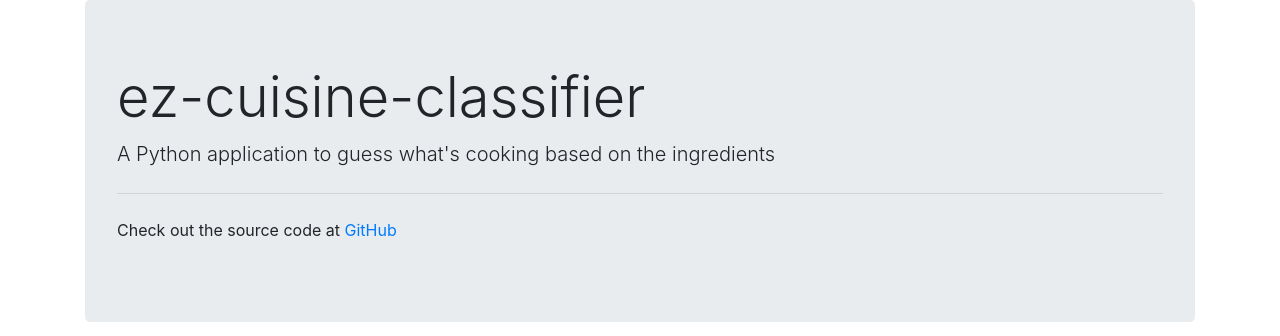
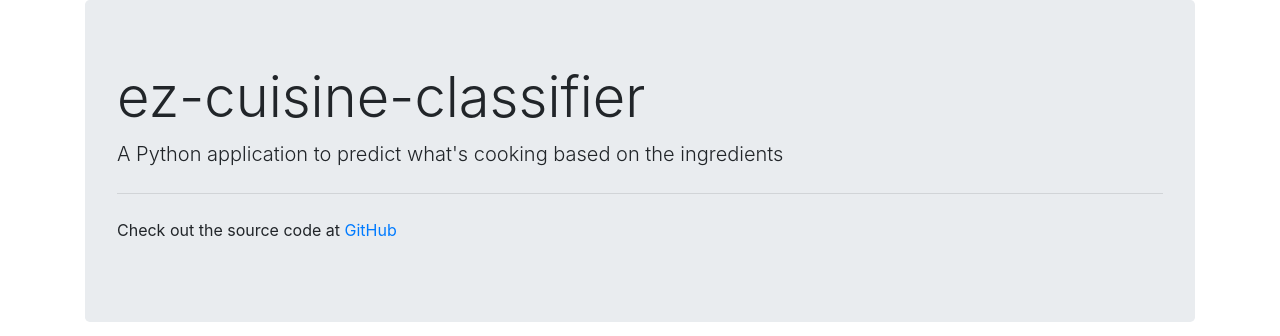
Before and after one commit to zehengl/ez-cuisine-classifier, a Flask app: page / in a window 1280 px wide. Shown: the top 336 px of the page. Run offline with Flask 2, Linux system fonts and the light colour scheme; parts of the project's set-up code (start-up, migrations or seed data) failed here and were passed over; some libraries are stand-ins or nearby versions.

Commit message:
update index.html

```diff
--- a/templates/index.html
+++ b/templates/index.html
@@ -21,7 +21,8 @@
       <div class="jumbotron">
         <h1 class="display-4">ez-cuisine-classifier</h1>
         <p class="lead">
-          A Python application to guess what's cooking based on the ingredients
+          A Python application to predict what's cooking based on the
+          ingredients
         </p>
         <hr class="my-4" />
         <p>
```
